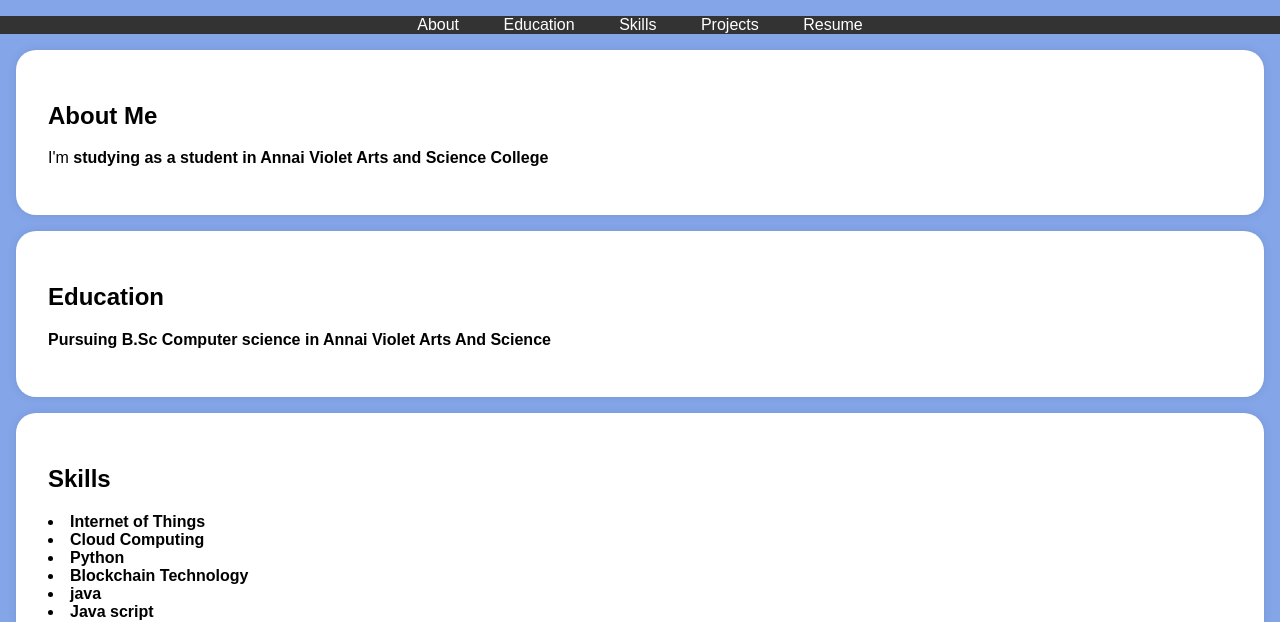
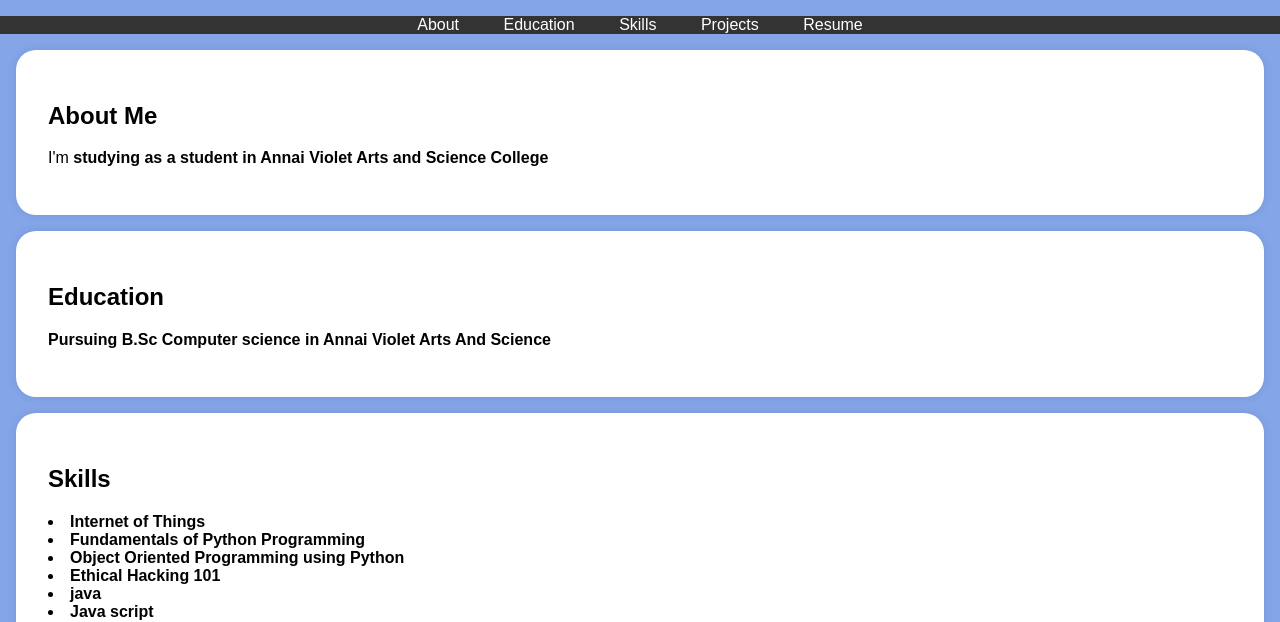
Before and after one commit to Akashtn786/Akash-Sharma-, a plain HTML site: page index.html in a window 1280 px wide. Shown: the part 197-819 px from the top of the page. Drawn offline with Linux system fonts and the light colour scheme.

Commit message:
Update index.html

```diff
--- a/index.html
+++ b/index.html
@@ -133,9 +133,9 @@
             <h2>Skills</h2>
             <ul></ul>
                 <li>Internet of Things</li>
-                <li>Cloud Computing</li>
-                <li>Python</li>
-                <li>Blockchain Technology</li>
+                <li>Fundamentals of Python Programming</li>
+                <li>Object Oriented Programming using Python</li>
+                <li>Ethical Hacking 101</li>
                 <li>java</li>
                 <li>Java script</li>
             </ul>
```
